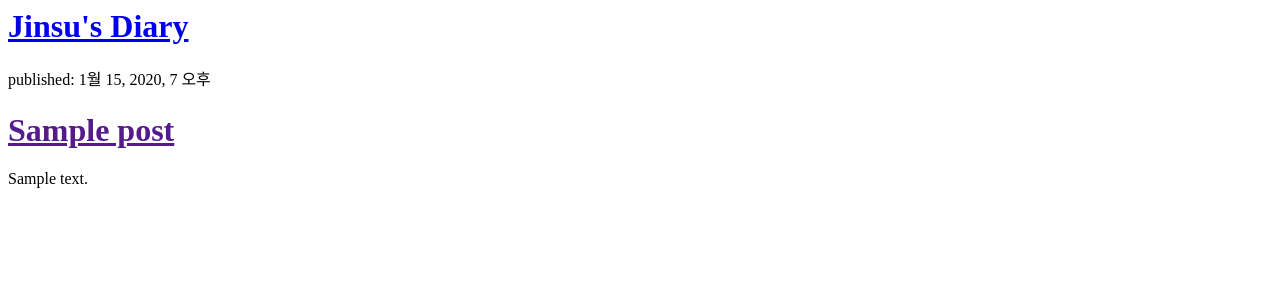
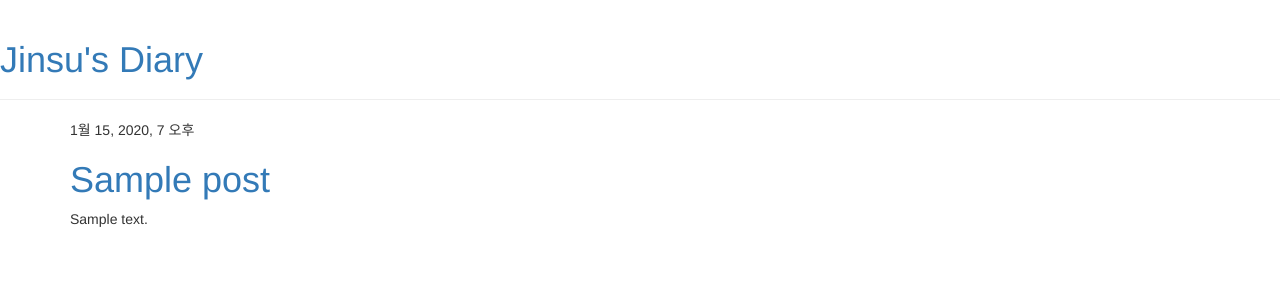
Before and after one commit to HD-MachineGun/my-first-blog, a Django app: template blog/templates/blog/post_list.html in a window 1280 px wide. Shown: the top 300 px of the page. Run offline with Django 3.2, Linux system fonts and the light colour scheme; the template is opened without the code that fills it: values that come from a table or form of the project are taken from there, others are empty; tables that the repository leaves empty hold one stand-in row (values such as "Sample post"); some libraries are stand-ins or nearby versions.

Commit message:
Added view and template.

```diff
--- /dev/null
+++ b/blog/templates/blog/base.html
@@ -0,0 +1,23 @@
+{% load static %}
+<html>
+    <head>
+        <title>Jinsu's Diary</title>
+        <link rel="stylesheet" href="//maxcdn.bootstrapcdn.com/bootstrap/3.2.0/css/bootstrap.min.css">
+        <link rel="stylesheet" href="//maxcdn.bootstrapcdn.com/bootstrap/3.2.0/css/bootstrap-theme.min.css">
+        <link href='//fonts.googleapis.com/css?family=Lobster&subset=latin,latin-ext' rel='stylesheet' type='text/css'>
+        <link rel="stylesheet" href="{% static 'css/blog.css' %}">
+    </head>
+    <body>
+        <div class="page-header">
+            <h1><a href="/">Jinsu's Diary</a></h1>
+        </div>
+        <div class="content container">
+            <div class="row">
+                <div class="col-md-8">
+                {% block content %}
+                {% endblock %}
+                </div>
+            </div>
+        </div>
+    </body>
+</html>
--- a/blog/templates/blog/post_list.html
+++ b/blog/templates/blog/post_list.html
@@ -1,11 +1,13 @@
-<div>
-    <h1><a href="/">Jinsu's Diary</a></h1>
-</div>
+{% extends 'blog/base.html' %}
 
-{% for post in posts %}
-    <div>
-        <p>published: {{ post.published_date }}</p>
-        <h1><a href="">{{ post.title }}</a></h1>
-        <p>{{ post.text|linebreaksbr }}</p>
-    </div>
-{% endfor %}
+{% block content %}
+            {% for post in posts %}
+                <div class="post">
+                    <div class="date">
+                        {{ post.published_date }}
+                    </div>
+                    <h1><a href="">{{ post.title }}</a></h1>
+                    <p>{{ post.text|linebreaksbr }}</p>
+                </div>
+            {% endfor %}
+{% endblock %}
```
Also changed, not shown: blog/forms.py (added, +9 -0 lines).
